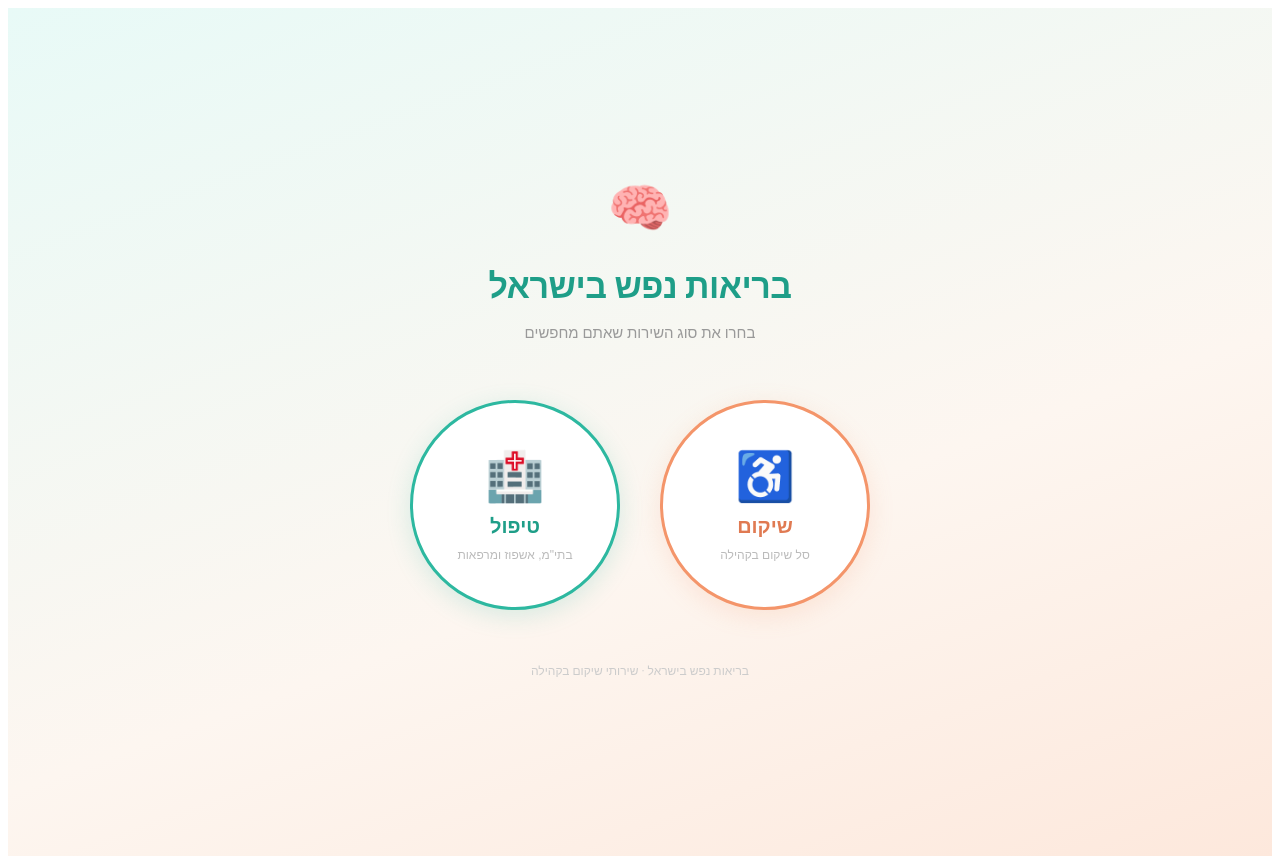
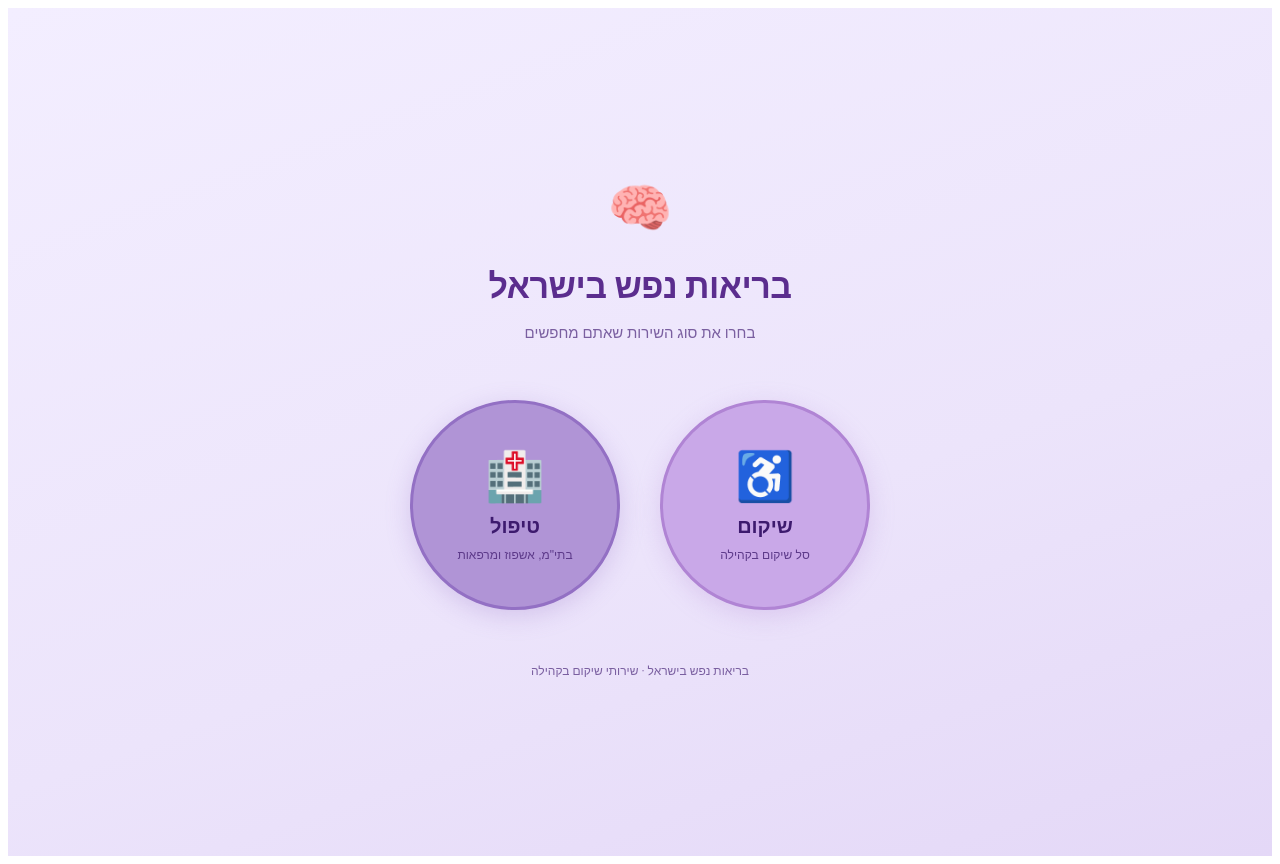
Before and after one commit to sivantelem-commits/rehab-directory, a Next.js app: page / in a window 1280 px wide. Built offline with nearby package versions, Linux system fonts and the light colour scheme.

Commit message:
Update index.js

```diff
--- a/pages/index.js
+++ b/pages/index.js
@@ -15,7 +15,7 @@ export default function Home() {
       <div dir="rtl" style={{
         fontFamily: "'Heebo', sans-serif",
         minHeight: '100vh',
-        background: 'linear-gradient(160deg, #e8faf7 0%, #fdf6f0 60%, #fde8dc 100%)',
+        background: 'linear-gradient(160deg, #f3eeff 0%, #ece4fb 60%, #e4d8f7 100%)',
         display: 'flex',
         flexDirection: 'column',
         alignItems: 'center',
@@ -28,13 +28,13 @@ export default function Home() {
           <div style={{ fontSize: 52, marginBottom: 14 }}>🧠</div>
           <h1 style={{
             fontSize: 34, fontWeight: 800,
-            color: '#1e9e88',
+            color: '#5b2d8e',
             margin: '0 0 10px',
             letterSpacing: '-0.5px',
           }}>
             בריאות נפש בישראל
           </h1>
-          <p style={{ fontSize: 15, color: '#999', margin: 0, fontWeight: 400 }}>
+          <p style={{ fontSize: 15, color: '#7a5fa0', margin: 0, fontWeight: 400 }}>
             בחרו את סוג השירות שאתם מחפשים
           </p>
         </div>
@@ -48,27 +48,27 @@ export default function Home() {
             style={{
               width: 210, height: 210,
               borderRadius: '50%',
-              background: 'white',
-              border: '3px solid #f4956a',
-              color: '#e07a52',
+              background: '#c9a8e8',
+              border: '3px solid #b084d4',
+              color: '#3d1a6e',
               cursor: 'pointer',
               display: 'flex', flexDirection: 'column',
               alignItems: 'center', justifyContent: 'center', gap: 10,
-              boxShadow: '0 6px 24px rgba(244,149,106,0.18)',
+              boxShadow: '0 6px 24px rgba(176,132,212,0.28)',
               transition: 'transform 0.22s cubic-bezier(.34,1.56,.64,1), box-shadow 0.2s ease',
             }}
             onMouseEnter={e => {
               e.currentTarget.style.transform = 'translateY(-6px) scale(1.04)'
-              e.currentTarget.style.boxShadow = '0 16px 40px rgba(244,149,106,0.32)'
+              e.currentTarget.style.boxShadow = '0 16px 40px rgba(176,132,212,0.42)'
             }}
             onMouseLeave={e => {
               e.currentTarget.style.transform = 'translateY(0) scale(1)'
-              e.currentTarget.style.boxShadow = '0 6px 24px rgba(244,149,106,0.18)'
+              e.currentTarget.style.boxShadow = '0 6px 24px rgba(176,132,212,0.28)'
             }}
           >
             <span style={{ fontSize: 48 }}>♿</span>
-            <span style={{ fontSize: 20, fontWeight: 800, color: '#e07a52' }}>שיקום</span>
-            <span style={{ fontSize: 12, color: '#bbb', fontWeight: 400 }}>סל שיקום בקהילה</span>
+            <span style={{ fontSize: 20, fontWeight: 800 }}>שיקום</span>
+            <span style={{ fontSize: 12, color: '#5d3a8a', fontWeight: 400 }}>סל שיקום בקהילה</span>
           </button>
 
           {/* טיפול */}
@@ -77,33 +77,32 @@ export default function Home() {
             style={{
               width: 210, height: 210,
               borderRadius: '50%',
-              background: 'white',
-              border: '3px solid #2db8a0',
-              color: '#1e9e88',
+              background: '#b094d6',
+              border: '3px solid #9370c4',
+              color: '#3d1a6e',
               cursor: 'pointer',
               display: 'flex', flexDirection: 'column',
               alignItems: 'center', justifyContent: 'center', gap: 10,
-              boxShadow: '0 6px 24px rgba(45,184,160,0.18)',
+              boxShadow: '0 6px 24px rgba(147,112,196,0.28)',
               transition: 'transform 0.22s cubic-bezier(.34,1.56,.64,1), box-shadow 0.2s ease',
             }}
             onMouseEnter={e => {
               e.currentTarget.style.transform = 'translateY(-6px) scale(1.04)'
-              e.currentTarget.style.boxShadow = '0 16px 40px rgba(45,184,160,0.32)'
+              e.currentTarget.style.boxShadow = '0 16px 40px rgba(147,112,196,0.42)'
             }}
             onMouseLeave={e => {
               e.currentTarget.style.transform = 'translateY(0) scale(1)'
-              e.currentTarget.style.boxShadow = '0 6px 24px rgba(45,184,160,0.18)'
+              e.currentTarget.style.boxShadow = '0 6px 24px rgba(147,112,196,0.28)'
             }}
           >
             <span style={{ fontSize: 48 }}>🏥</span>
-            <span style={{ fontSize: 20, fontWeight: 800, color: '#1e9e88' }}>טיפול</span>
-            <span style={{ fontSize: 12, color: '#bbb', fontWeight: 400 }}>בתי"מ, אשפוז ומרפאות</span>
+            <span style={{ fontSize: 20, fontWeight: 800 }}>טיפול</span>
+            <span style={{ fontSize: 12, color: '#5d3a8a', fontWeight: 400 }}>בתי"מ, אשפוז ומרפאות</span>
           </button>
 
         </div>
 
-        {/* כיתוב תחתון */}
-        <p style={{ marginTop: 52, fontSize: 12, color: '#ccc', fontWeight: 400 }}>
+        <p style={{ marginTop: 52, fontSize: 12, color: '#7a5fa0', fontWeight: 400 }}>
           בריאות נפש בישראל · שירותי שיקום בקהילה
         </p>
 
```
